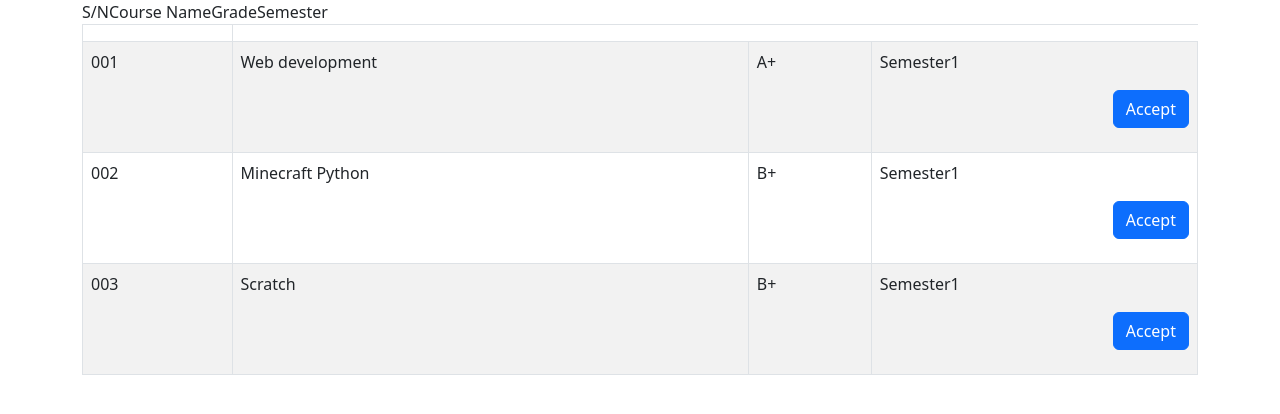
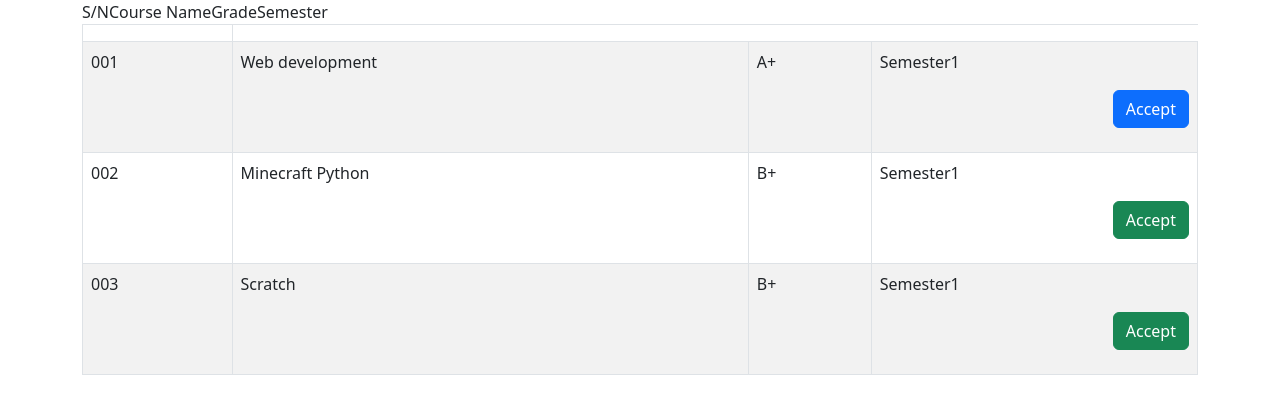
Before and after one commit to jovanohks/Jovan-Oh-CT06-2024-webthinker-End-Sem, a plain HTML site: page CT06/Question 1/index.html in a window 1280 px wide. Drawn offline with Linux system fonts and the light colour scheme.

Commit message:
Oct 18, 2024, 10:03 AM

```diff
--- a/CT06/Question 1/index.html
+++ b/CT06/Question 1/index.html
@@ -33,14 +33,14 @@
                     <td>Minecraft Python</td>
                     <td>B+</td>
                     <td><p>Semester1</p>
-                        <p class="text-right"><button class="btn btn-primary">Accept</button></p></td>
+                        <p class="text-right"><button class="btn btn-success">Accept</button></p></td>
                 </tr>
                 <tr>
                     <td>003</td>
                     <td>Scratch</td>
                     <td>B+</td>
                     <td><p>Semester1</p>
-                    <p class="text-right"><button class="btn btn-primary">Accept</button></p></td>
+                    <p class="text-right"><button class="btn btn-success">Accept</button></p></td>
                 </tr>
             </tbody>
         </table>
```
